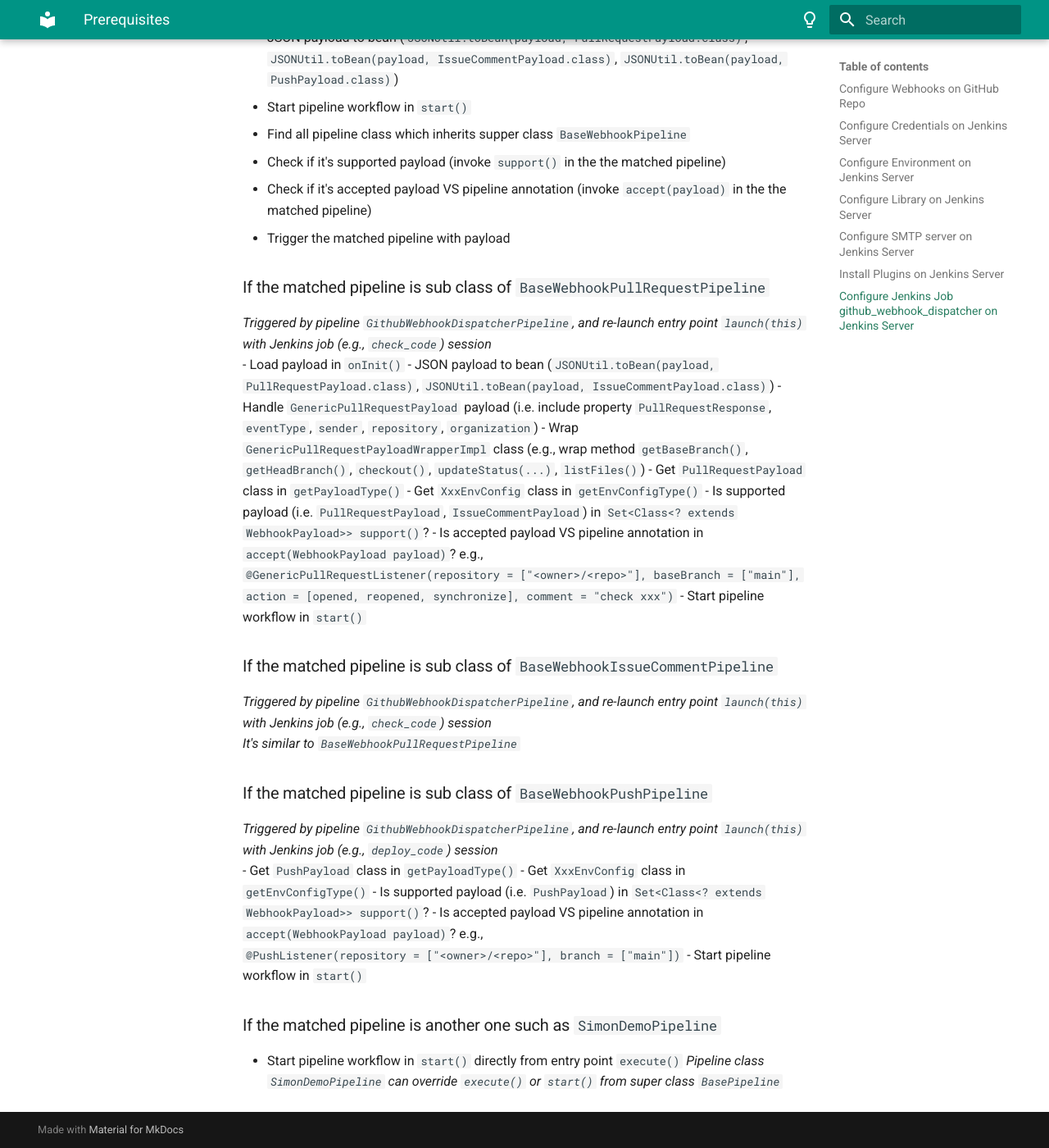
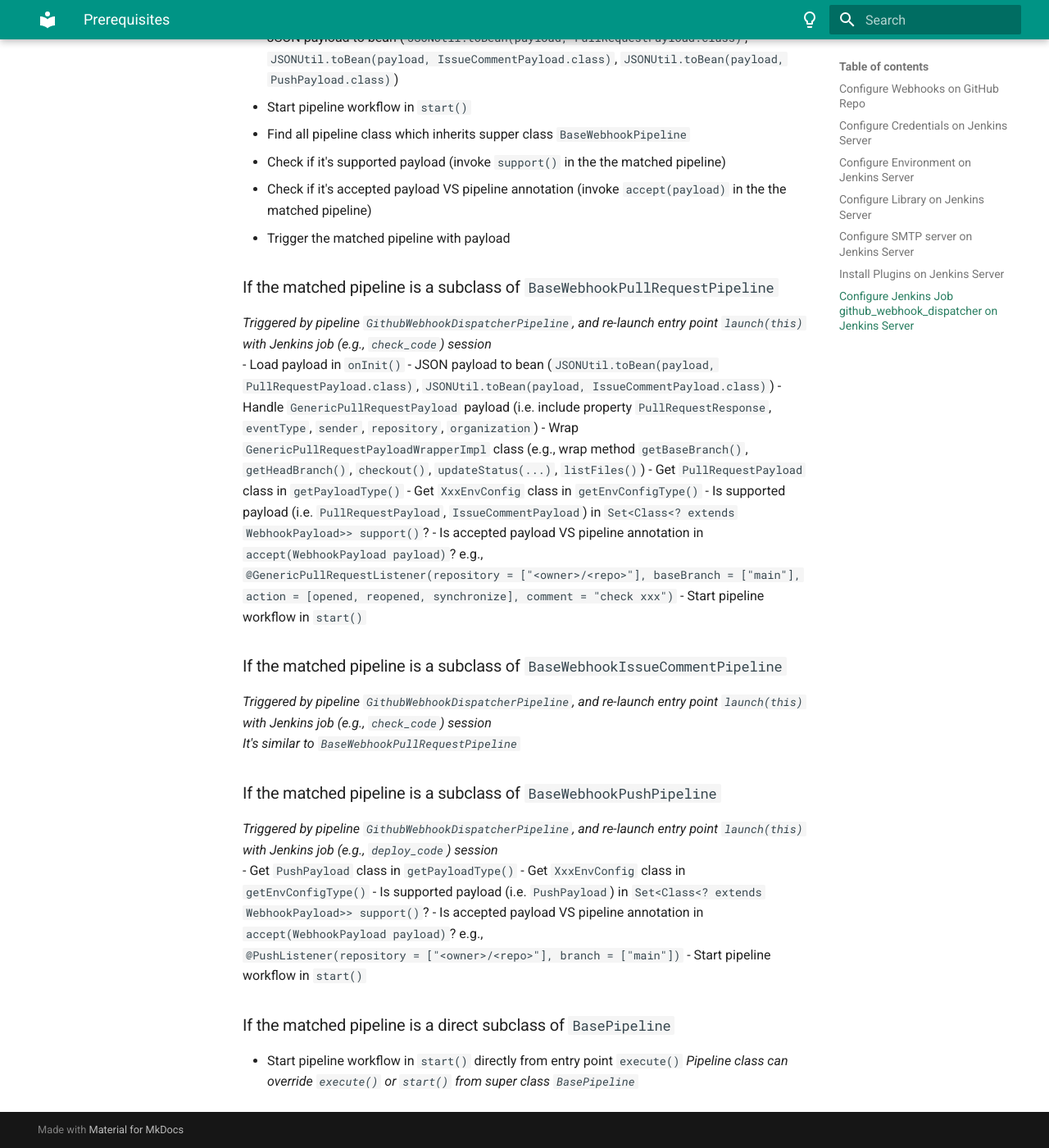
Before and after one commit to zhouushe/notes, an MkDocs documentation site: the page built from docs/jenkins_pipeline_framework.md, in a window 1280 px wide and 1400 px high, scrolled down 4418 px. Shown: the whole window at 82% size. Built offline with MkDocs 1.6.1 and Material for MkDocs 9.7.7, drawn with Linux system fonts in a browser that asks for light colours.

Commit message:
Update jenkins_pipeline_framework.md

```diff
--- a/docs/jenkins_pipeline_framework.md
+++ b/docs/jenkins_pipeline_framework.md
@@ -167,7 +167,7 @@ _`loadEnvConfig(getEnvConfigType())` will call `getEnvConfigType()` in the match
   - Check if it's accepted payload VS pipeline annotation (invoke `accept(payload)` in the the matched pipeline)
   - Trigger the matched pipeline with payload
 
-### If the matched pipeline is sub class of `BaseWebhookPullRequestPipeline`
+### If the matched pipeline is a subclass of `BaseWebhookPullRequestPipeline`
 _Triggered by pipeline `GithubWebhookDispatcherPipeline`, and re-launch entry point `launch(this)` with Jenkins job (e.g., `check_code`) session_
 - Load payload in `onInit()`
   - JSON payload to bean (`JSONUtil.toBean(payload, PullRequestPayload.class)`, `JSONUtil.toBean(payload, IssueCommentPayload.class)`)
@@ -180,11 +180,11 @@ _Triggered by pipeline `GithubWebhookDispatcherPipeline`, and re-launch entry po
   `@GenericPullRequestListener(repository = ["<owner>/<repo>"], baseBranch = ["main"], action = [opened, reopened, synchronize], comment = "check xxx")`
 - Start pipeline workflow in `start()`
 
-### If the matched pipeline is sub class of `BaseWebhookIssueCommentPipeline`
+### If the matched pipeline is a subclass of `BaseWebhookIssueCommentPipeline`
 _Triggered by pipeline `GithubWebhookDispatcherPipeline`, and re-launch entry point `launch(this)` with Jenkins job (e.g., `check_code`) session_
 _It's similar to `BaseWebhookPullRequestPipeline`_
 
-### If the matched pipeline is sub class of `BaseWebhookPushPipeline`
+### If the matched pipeline is a subclass of `BaseWebhookPushPipeline`
 _Triggered by pipeline `GithubWebhookDispatcherPipeline`, and re-launch entry point `launch(this)` with Jenkins job (e.g., `deploy_code`) session_
 - Get `PushPayload` class in `getPayloadType()`
 - Get `XxxEnvConfig` class in `getEnvConfigType()`
@@ -193,6 +193,6 @@ _Triggered by pipeline `GithubWebhookDispatcherPipeline`, and re-launch entry po
   `@PushListener(repository = ["<owner>/<repo>"], branch = ["main"])`
 - Start pipeline workflow in `start()`
 
-### If the matched pipeline is another one such as `SimonDemoPipeline`
+### If the matched pipeline is a direct subclass of `BasePipeline`
 - Start pipeline workflow in `start()` directly from entry point `execute()`
-_Pipeline class `SimonDemoPipeline` can override `execute()` or `start()` from super class `BasePipeline`_
+_Pipeline class can override `execute()` or `start()` from super class `BasePipeline`_
```
